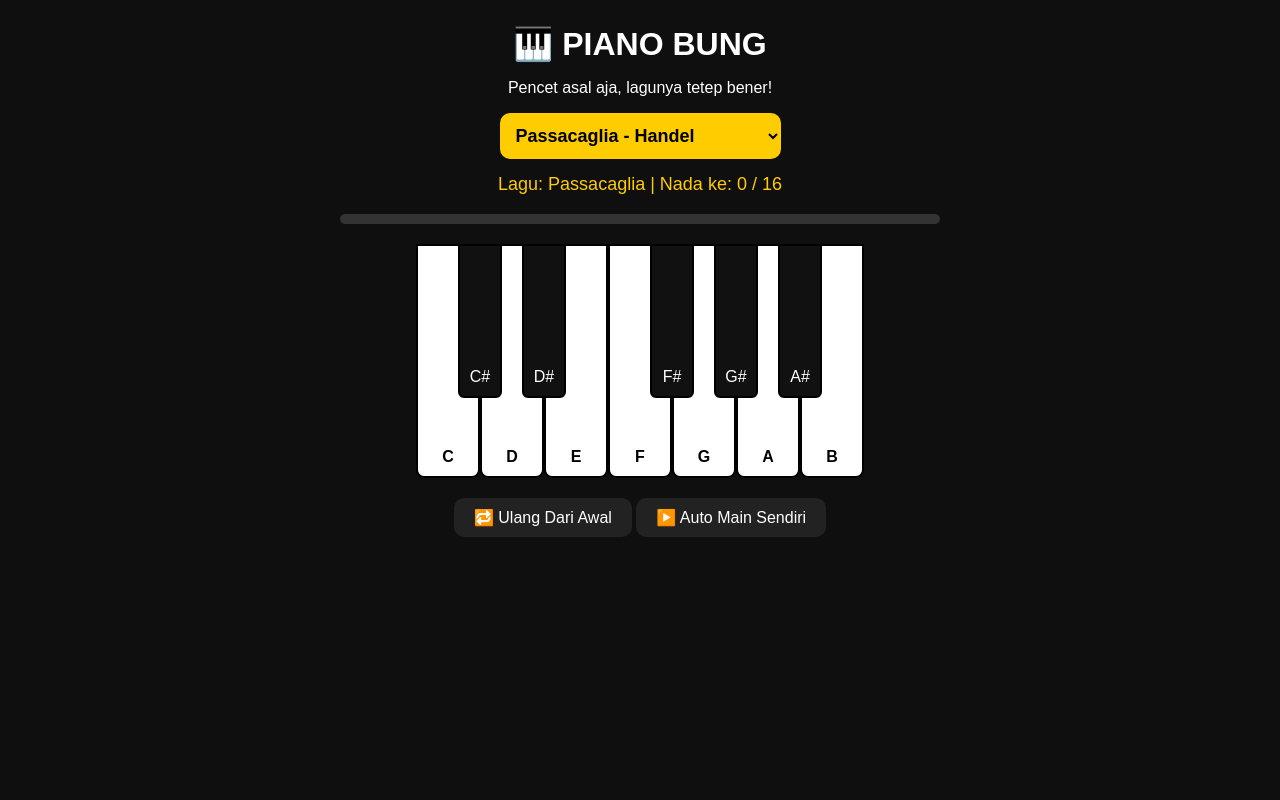
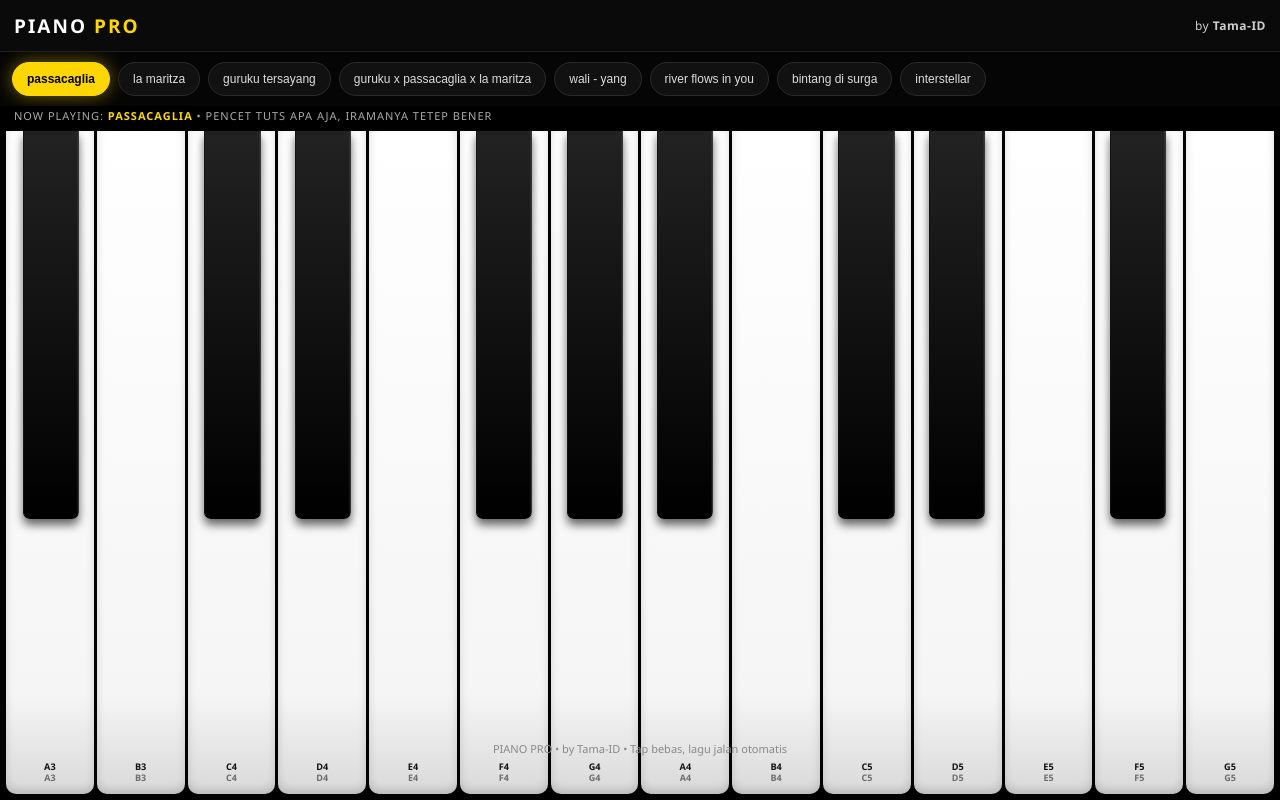
Before and after one commit to rhmdprtma/piano, a plain HTML site: page index.html in a window 1280 px wide. Drawn offline with Linux system fonts and the light colour scheme.

Commit message:
Update index.html

```diff
--- a/index.html
+++ b/index.html
@@ -2,161 +2,129 @@
 <html lang="id">
 <head>
 <meta charset="UTF-8">
-<meta name="viewport" content="width=device-width, initial-scale=1.0">
-<title>PIANO KEREN BUNG</title>
+<meta name="viewport" content="width=device-width, initial-scale=1.0, maximum-scale=1.0, user-scalable=no">
+<title>PIANO PRO - by Tama-ID</title>
 <style>
-  body{ background:#0f0f0f; color:white; font-family:Arial; text-align:center; margin:0; padding:20px; }
-  h1{ margin:5px; }
-  select{ padding:12px; font-size:18px; border-radius:10px; border:none; background:#ffcc00; font-weight:bold; }
-  #info{ margin:15px; font-size:18px; color:#ffcc00; min-height:25px; }
-  #progress{ width:90%; max-width:600px; height:10px; background:#333; margin:10px auto; border-radius:10px; overflow:hidden; }
-  #bar{ height:100%; width:0%; background:#ffcc00; transition:0.2s; }
-  .piano{ display:flex; justify-content:center; margin-top:20px; user-select:none; }
-  .white{ width:60px; height:220px; background:white; border:2px solid #000; border-radius:0 0 8px 8px; color:black; display:flex; align-items:flex-end; justify-content:center; padding-bottom:10px; font-weight:bold; cursor:pointer; }
-  .white:active, .white.active{ background:#ffcc00; transform:translateY(3px); }
-  .black{ width:40px; height:140px; background:#111; border:2px solid #000; border-radius:0 0 6px 6px; margin-left:-22px; margin-right:-22px; z-index:2; color:white; display:flex; align-items:flex-end; justify-content:center; padding-bottom:10px; cursor:pointer; }
-  .black:active, .black.active{ background:#ffcc00; color:black; }
-  button{ margin-top:20px; padding:10px 20px; border-radius:10px; border:none; background:#222; color:white; font-size:16px; cursor:pointer; }
+*{margin:0;padding:0;box-sizing:border-box;-webkit-tap-highlight-color:transparent}
+body{background:#000;color:#fff;font-family:'Segoe UI',system-ui,sans-serif;height:100vh;height:100dvh;overflow:hidden;display:flex;flex-direction:column}
+.topbar{height:52px;background:#0a0a0a;display:flex;align-items:center;justify-content:space-between;padding:0 14px;border-bottom:1px solid #222;flex-shrink:0}
+.brand{font-weight:900;letter-spacing:2px;font-size:19px}
+.brand span{color:#ffd700}
+.credit{font-size:12px;opacity:.8;letter-spacing:.5px}
+.credit b{color:#fff}
+.menu{display:flex;gap:8px;overflow-x:auto;padding:10px 12px;background:#050505;scrollbar-width:none;flex-shrink:0}
+.menu::-webkit-scrollbar{display:none}
+.menu button{white-space:nowrap;padding:9px 14px;border-radius:999px;border:1px solid #2a2a2a;background:#111;color:#ddd;font-size:12px;cursor:pointer}
+.menu button.active{background:#ffd700;color:#000;border-color:#ffd700;font-weight:800;box-shadow:0 0 18px rgba(255,215,0,.45)}
+.now{padding:2px 14px 8px;font-size:11px;letter-spacing:1px;color:#aaa;text-transform:uppercase}
+.now b{color:#ffd700}
+.piano{flex:1;position:relative;background:#000;padding:0 6px 6px;display:flex}
+.white-keys{display:flex;flex:1;gap:3px}
+.white{flex:1;background:linear-gradient(180deg,#fff 0%,#f5f5f5 85%,#d9d9d9 100%);border-radius:0 0 10px 10px;position:relative;cursor:pointer;display:flex;align-items:flex-end;justify-content:center;padding-bottom:10px;color:#111;font-weight:800;font-size:11px;box-shadow:inset 0 -4px 8px rgba(0,0,0,.15);transition:transform .05s,background .05s}
+.white:active,.white.playing{background:#ffe97a;transform:translateY(2px)}
+.white small{display:block;text-align:center;line-height:1.2}
+.white small i{font-style:normal;font-size:9px;opacity:.55}
+.black-keys{position:absolute;top:0;left:6px;right:6px;height:58%;pointer-events:none;display:flex}
+.black-slot{flex:1;position:relative;pointer-events:none}
+.black{position:absolute;top:0;left:50%;transform:translateX(-50%);width:62%;height:100%;background:linear-gradient(180deg,#222,#000);border-radius:0 0 7px 7px;border:1px solid #000;border-top:none;z-index:5;pointer-events:auto;cursor:pointer;box-shadow:0 6px 10px rgba(0,0,0,.6)}
+.black:active,.black.playing{background:#333;transform:translateX(-50%) translateY(2px)}
+.hint{position:absolute;bottom:44px;left:0;right:0;text-align:center;font-size:11px;color:#888;pointer-events:none;z-index:1}
+@media(max-width:600px){.brand{font-size:16px}.white{font-size:10px}}
 </style>
 </head>
 <body>
-
-<h1>🎹 PIANO BUNG</h1>
-<p>Pencet asal aja, lagunya tetep bener!</p>
-
-<select id="menuLagu" onchange="gantiLagu()">
-  <option value="passacaglia">Passacaglia - Handel</option>
-  <option value="furElise">Für Elise - Beethoven</option>
-  <option value="canon">Canon in D - Pachelbel</option>
-  <option value="river">River Flows In You - Yiruma</option>
-</select>
-
-<div id="info">Lagu: Passacaglia | Nada ke: 0</div>
-<div id="progress"><div id="bar"></div></div>
-
-<div class="piano" id="piano"></div>
-
-<button onclick="ulang()">🔁 Ulang Dari Awal</button>
-<button onclick="autoPlay()">▶️ Auto Main Sendiri</button>
+<div class="topbar">
+  <div class="brand">PIANO <span>PRO</span></div>
+  <div class="credit">by <b>Tama-ID</b></div>
+</div>
+<div class="menu" id="menu"></div>
+<div class="now">NOW PLAYING: <b id="nowTitle">passacaglia</b> • pencet tuts apa aja, iramanya tetep bener</div>
+<div class="piano">
+  <div class="white-keys" id="whites"></div>
+  <div class="black-keys" id="blacks"></div>
+  <div class="hint">PIANO PRO • by Tama-ID • Tap bebas, lagu jalan otomatis</div>
+</div>
 
 <script>
-// INI DATABASE LAGUNYA BUNG
-// Angka = frekuensi nada. Urutannya yang bikin lagu bener.
-const LAGU = {
-  passacaglia: {
-    nama: "Passacaglia",
-    // Pola bass Passacaglia yang ikonik, diulang-ulang
-    notes: [196, 261.63, 329.63, 392, 329.63, 261.63, 196, 246.94, 293.66, 392, 329.63, 293.66, 261.63, 196, 261.63, 329.63],
-    tempo: 0.45
-  },
-  furElise: {
-    nama: "Für Elise",
-    notes: [659.25, 622.25, 659.25, 622.25, 659.25, 493.88, 587.33, 523.25, 440, 523.25, 659.25, 622.25, 659.25, 622.25, 659.25, 493.88, 587.33, 523.25, 440],
-    tempo: 0.35
-  },
-  canon: {
-    nama: "Canon in D",
-    notes: [293.66, 329.63, 369.99, 392, 440, 392, 369.99, 329.63, 293.66, 329.63, 369.99, 392, 440, 493.88, 587.33, 493.88],
-    tempo: 0.4
-  },
-  river: {
-    nama: "River Flows In You",
-    notes: [440, 493.88, 587.33, 659.25, 587.33, 493.88, 440, 493.88, 440, 392, 440, 493.88, 587.33, 659.25, 587.33],
-    tempo: 0.4
+let ctx=null;
+function audio(){ if(!ctx) ctx=new (window.AudioContext||window.webkitAudioContext)(); if(ctx.state==='suspended') ctx.resume(); return ctx; }
+function playNote(freq, dur=0.6, vol=0.35){
+  try{
+    const ac=audio(), t=ac.currentTime;
+    const o=ac.createOscillator(), o2=ac.createOscillator(), g=ac.createGain();
+    o.type='triangle'; o.frequency.value=freq;
+    o2.type='sine'; o2.frequency.value=freq*2;
+    const g2=ac.createGain(); g2.gain.value=0.12;
+    g.gain.setValueAtTime(0,t); g.gain.linearRampToValueAtTime(vol,t+0.01); g.gain.exponentialRampToValueAtTime(0.001,t+dur);
+    o.connect(g); o2.connect(g2); g2.connect(g); g.connect(ac.destination);
+    o.start(t); o2.start(t); o.stop(t+dur+0.05); o2.stop(t+dur+0.05);
+  }catch(e){}
+}
+// frekuensi piano
+const F={ 'A3':220,'A#3':233.08,'B3':246.94,'C4':261.63,'C#4':277.18,'D4':293.66,'D#4':311.13,'E4':329.63,'F4':349.23,'F#4':369.99,'G4':392,'G#4':415.3,'A4':440,'A#4':466.16,'B4':493.88,'C5':523.25,'C#5':554.37,'D5':587.33,'D#5':622.25,'E5':659.25,'F5':698.46,'F#5':739.99,'G5':783.99 };
+const whites=[['A3','A3','kuning'],['B3','B3','hijau'],['C4','C4','biru'],['D4','D4','pink'],['E4','E4','ungu'],['F4','F4','tosca'],['G4','G4','orange'],['A4','A4','kuning'],['B4','B4','hijau'],['C5','C5','biru'],['D5','D5','pink'],['E5','E5','ungu'],['F5','F5','tosca'],['G5','G5','orange']];
+const blackMap={'A3':'A#3','C4':'C#4','D4':'D#4','F4':'F#4','G4':'G#4','A4':'A#4','C5':'C#5','D5':'D#5','F5':'F#5'};
+
+// DATA LAGU - pola irama, bukan nada asal
+// Passacaglia: bass ostinato G minor yang muter
+const passacaglia=[['G3',0.5],['F3',0.5],['D#3',0.5],['D3',0.5],['D#3',0.5],['F3',0.5],['G3',0.5],['G3',0.5],['G4',0.4],['A4',0.4],['A#4',0.4],['G4',0.4],['F4',0.5],['D4',0.5],['D#4',0.6],['F4',0.6]];
+const laMaritza=[['E4',0.4],['G4',0.4],['A4',0.4],['G4',0.4],['E4',0.4],['D4',0.4],['E4',0.6],['G4',0.4],['A4',0.4],['C5',0.4],['B4',0.4],['A4',0.5],['G4',0.5],['E4',0.7]];
+const guruku=[['C4',0.45],['D4',0.45],['E4',0.45],['F4',0.45],['G4',0.5],['E4',0.45],['F4',0.45],['G4',0.45],['A4',0.5],['G4',0.6],['F4',0.45],['E4',0.45],['D4',0.45],['C4',0.8]];
+const waliYang=[['G4',0.4],['A4',0.4],['B4',0.4],['C5',0.4],['B4',0.4],['A4',0.4],['G4',0.5],['E4',0.4],['G4',0.4],['A4',0.4],['B4',0.6],['A4',0.5],['G4',0.8]];
+const river=[['E5',0.5],['D5',0.4],['C5',0.4],['D5',0.4],['E5',0.5],['C5',0.4],['D5',0.4],['E5',0.6],['G4',0.5],['A4',0.5],['C5',0.6],['D5',0.8]];
+const bintang=[['C4',0.4],['E4',0.4],['G4',0.4],['A4',0.4],['G4',0.4],['E4',0.4],['D4',0.5],['E4',0.4],['F4',0.4],['G4',0.5],['A4',0.6],['G4',0.8]];
+const interstellar=[['C4',0.5],['E4',0.5],['G4',0.5],['A4',0.5],['G4',0.5],['E4',0.5],['D4',0.5],['E4',0.5],['F4',0.5],['A4',0.5],['G4',0.6],['C5',0.8]];
+
+const songs=[
+ {name:'passacaglia', seq:passacaglia},
+ {name:'la maritza', seq:laMaritza},
+ {name:'guruku tersayang', seq:guruku},
+ {name:'guruku x passacaglia x la maritza', seq:[...guruku,...passacaglia,...laMaritza]},
+ {name:'wali - yang', seq:waliYang},
+ {name:'river flows in you', seq:river},
+ {name:'bintang di surga', seq:bintang},
+ {name:'interstellar', seq:interstellar},
+];
+let current=0, idx=0;
+const menuEl=document.getElementById('menu');
+songs.forEach((s,i)=>{
+  const b=document.createElement('button'); b.textContent=s.name; if(i===0) b.classList.add('active');
+  b.onclick=()=>{ current=i; idx=0; document.querySelectorAll('.menu button').forEach(x=>x.classList.remove('active')); b.classList.add('active'); document.getElementById('nowTitle').textContent=s.name; };
+  menuEl.appendChild(b);
+});
+// Bass Passacaglia otomatis untuk lagu passacaglia & mashup
+function playBass(){
+  if(songs[current].name.includes('passacaglia') || songs[current].name.includes('guruku x')){
+    playNote(196,0.5,0.12); // G3 bass
   }
-};
-
-let laguAktif = "passacaglia";
-let indexNada = 0;
-let audioCtx = null;
-
-function gantiLagu(){
-  laguAktif = document.getElementById("menuLagu").value;
-  indexNada = 0;
-  updateInfo();
 }
-
-function ulang(){
-  indexNada = 0;
-  updateInfo();
+function nextNote(){
+  const seq=songs[current].seq;
+  const [note,dur]=seq[idx % seq.length];
+  // konversi note ke frekuensi, fallback ke F
+  const freqMap={'C3':130.81,'D3':146.83,'D#3':155.56,'E3':164.81,'F3':174.61,'G3':196,'A3':220,'B3':246.94,'C4':261.63,'D4':293.66,'D#4':311.13,'E4':329.63,'F4':349.23,'G4':392,'A4':440,'A#4':466.16,'B4':493.88,'C5':523.25};
+  playNote(freqMap[note]||440, dur+0.3, 0.32);
+  playBass();
+  idx++;
 }
-
-function updateInfo(){
-  let lagu = LAGU[laguAktif];
-  document.getElementById("info").innerText = `Lagu: ${lagu.nama} | Nada ke: ${indexNada} / ${lagu.notes.length}`;
-  document.getElementById("bar").style.width = (indexNada / lagu.notes.length * 100) + "%";
+function pressKey(el, freq){
+  el.classList.add('playing'); setTimeout(()=>el.classList.remove('playing'),220);
+  nextNote();
 }
-
-// INI KUNCINYA BUNG: PENCET TOMBOL APA AJA, YANG BUNYI TETEP NADA YANG BENER
-function pencetPiano(el){
-  if(!audioCtx) audioCtx = new (window.AudioContext || window.webkitAudioContext)();
-  let lagu = LAGU[laguAktif];
-
-  // Kalo udah habis, balik ke awal lagi biar loop terus
-  if(indexNada >= lagu.notes.length) indexNada = 0;
-
-  let freq = lagu.notes[indexNada];
-  mainkanNada(freq);
-
-  // Efek visual biar keliatan keren
-  el.classList.add("active");
-  setTimeout(()=> el.classList.remove("active"), 200);
-
-  indexNada++;
-  updateInfo();
-}
-
-function mainkanNada(freq){
-  let osc = audioCtx.createOscillator();
-  let gain = audioCtx.createGain();
-  osc.type = "triangle";
-  osc.frequency.value = freq;
-  gain.gain.setValueAtTime(0.5, audioCtx.currentTime);
-  gain.gain.exponentialRampToValueAtTime(0.01, audioCtx.currentTime + 0.8);
-  osc.connect(gain);
-  gain.connect(audioCtx.destination);
-  osc.start();
-  osc.stop(audioCtx.currentTime + 0.8);
-
-  // Tambah bass biar Passacaglia berasa megah
-  let osc2 = audioCtx.createOscillator();
-  osc2.type = "sine";
-  osc2.frequency.value = freq / 2;
-  let gain2 = audioCtx.createGain();
-  gain2.gain.setValueAtTime(0.3, audioCtx.currentTime);
-  gain2.gain.exponentialRampToValueAtTime(0.01, audioCtx.currentTime + 0.8);
-  osc2.connect(gain2);
-  gain2.connect(audioCtx.destination);
-  osc2.start();
-  osc2.stop(audioCtx.currentTime + 0.8);
-}
-
-// Bikin tuts piano: 7 putih + 5 hitam
-let pianoEl = document.getElementById("piano");
-let pola = ["white","black","white","black","white","white","black","white","black","white","black","white"];
-let namaTuts = ["C","C#","D","D#","E","F","F#","G","G#","A","A#","B"];
-pola.forEach((tipe,i)=>{
-  let div = document.createElement("div");
-  div.className = tipe;
-  div.innerText = namaTuts[i];
-  div.onclick = ()=> pencetPiano(div);
-  pianoEl.appendChild(div);
+// Build piano
+const whitesEl=document.getElementById('whites');
+const blacksEl=document.getElementById('blacks');
+whites.forEach(([note,label])=>{
+  const d=document.createElement('div'); d.className='white'; d.innerHTML=`<small>${label}<br><i>${note}</i></small>`;
+  d.onclick=()=>pressKey(d,F[note]); whitesEl.appendChild(d);
+  const slot=document.createElement('div'); slot.className='black-slot';
+  if(blackMap[note]){
+    const b=document.createElement('div'); b.className='black';
+    b.onclick=(e)=>{e.stopPropagation(); pressKey(b,F[blackMap[note]]);};
+    slot.appendChild(b);
+  }
+  blacksEl.appendChild(slot);
 });
-
-function autoPlay(){
-  let lagu = LAGU[laguAktif];
-  indexNada = 0;
-  let i = 0;
-  let interval = setInterval(()=>{
-    if(i >= lagu.notes.length){ clearInterval(interval); return; }
-    mainkanNada(lagu.notes[i]);
-    indexNada = i+1;
-    updateInfo();
-    i++;
-  }, lagu.tempo * 1000);
-}
-
-updateInfo();
 </script>
 </body>
 </html>
```
